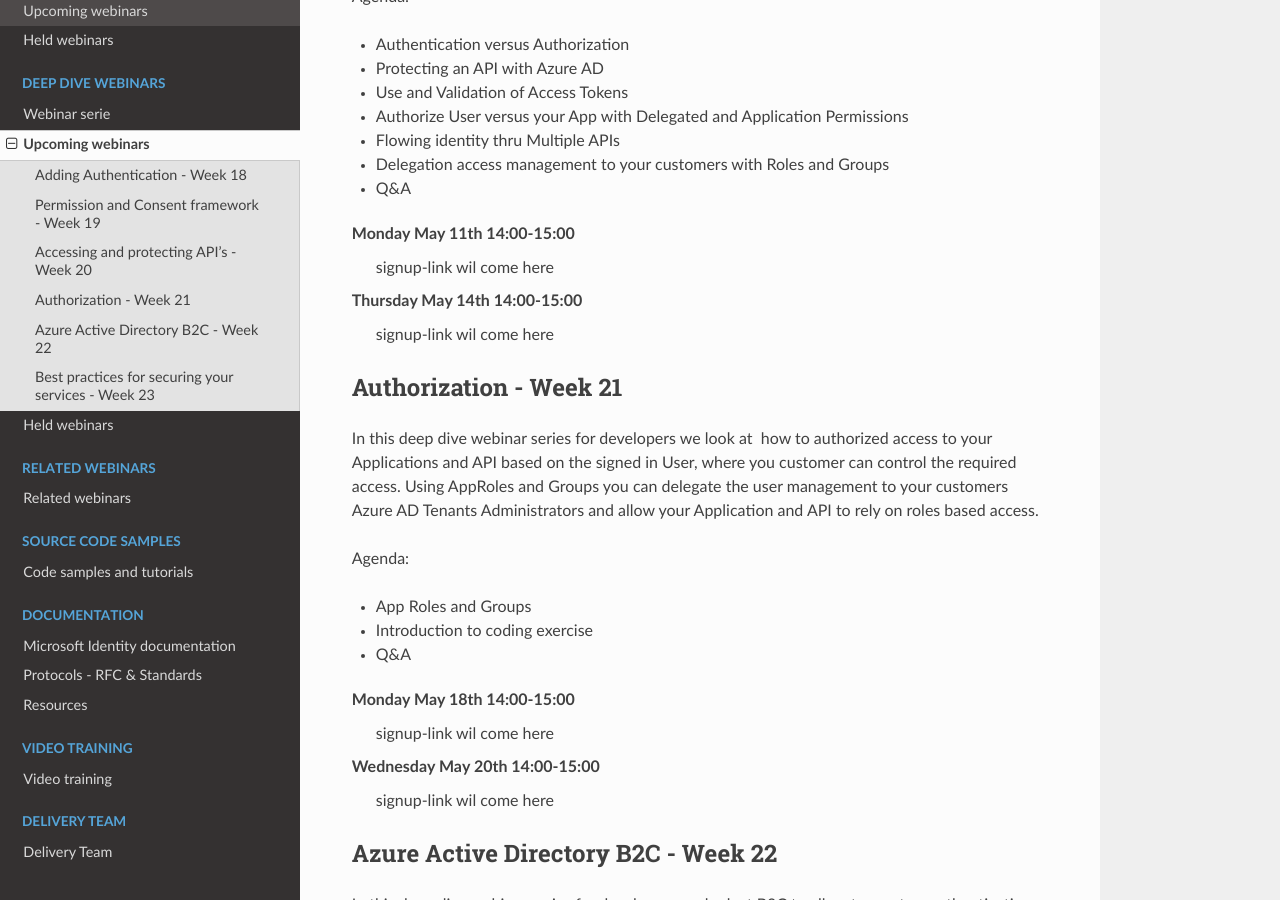
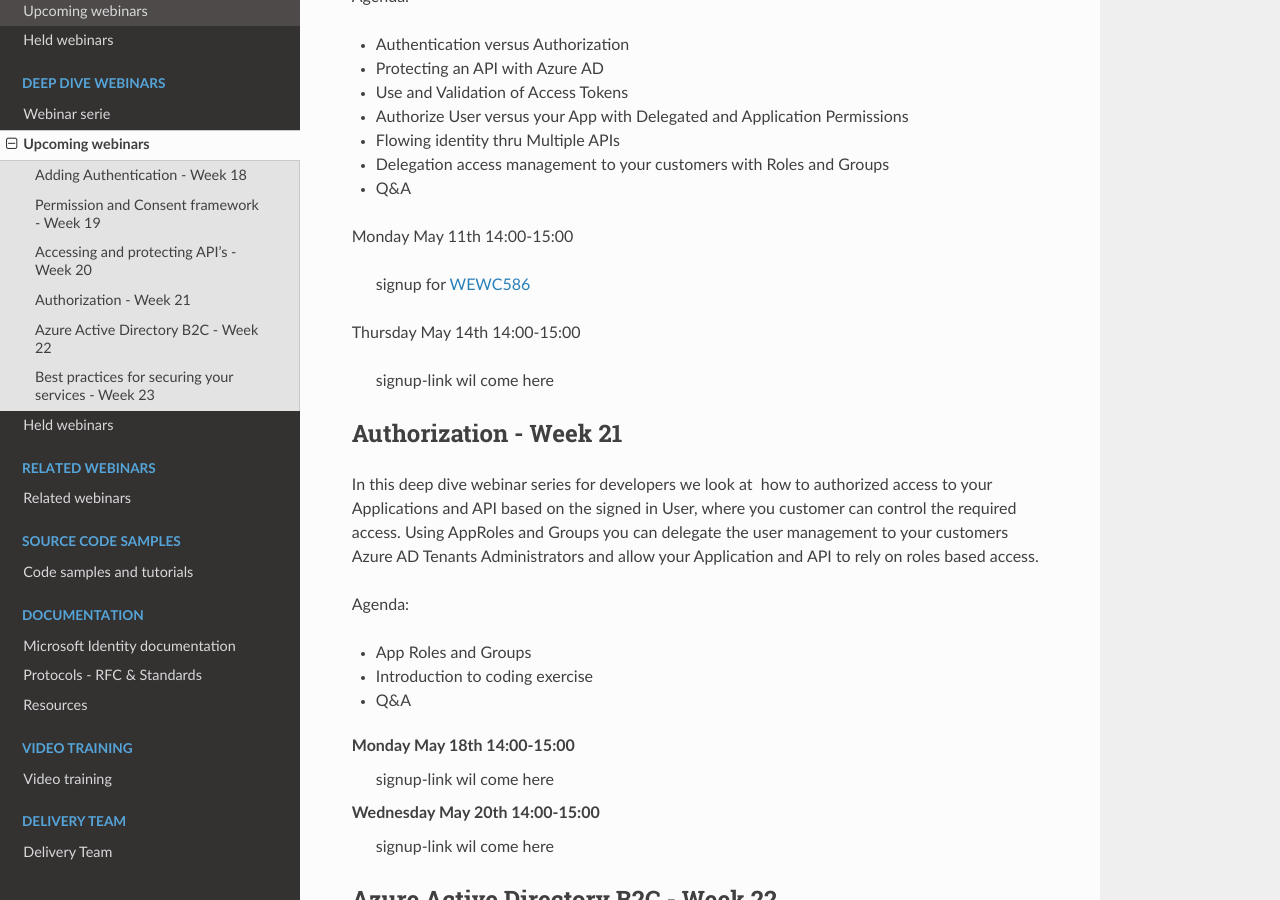
Before and after one commit to RonnyA/ModernIdentity, a Sphinx documentation site: the page built from docs/source/deep/upcoming-deep-webinars.rst, in a window 1280 px wide and 900 px high, scrolled down 1908 px. Built offline with Sphinx 7.4.7 and the Read the Docs theme 2.0.0, drawn with Linux system fonts in a browser that asks for light colours.

Commit message:
Adding PDF + WEWC586 Modern Identity -3 - Accessing and protecting API’s

```diff
--- a/docs/source/deep/upcoming-deep-webinars.rst
+++ b/docs/source/deep/upcoming-deep-webinars.rst
@@ -82,9 +82,14 @@ Agenda:
 
 
 Monday May 11th 14:00-15:00
+
+    signup for WEWC586_
+
+Thursday May 14th 14:00-15:00
+
     signup-link wil come here
-Thursday May 14th 14:00-15:00
-    signup-link wil come here
+
+.. _WEWC586 : https://www.microsoftevents.com/profile/10619025
 
 
 Authorization  - Week 21
```
Also changed, not shown: 1 other file.
